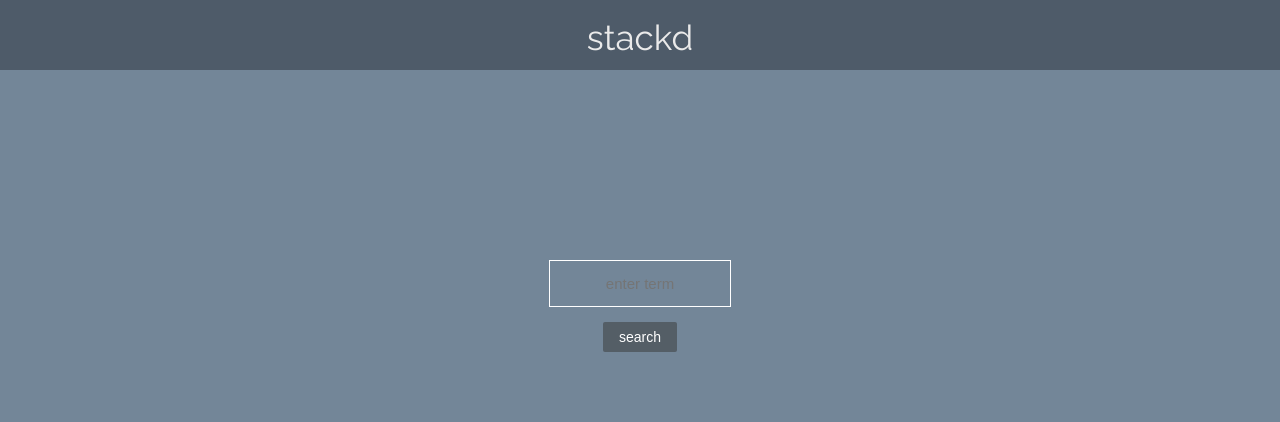
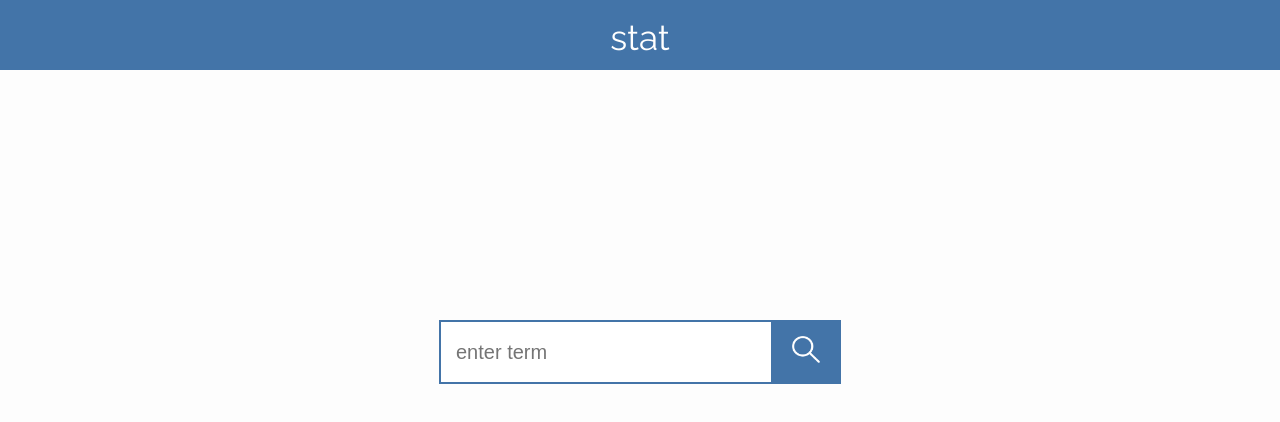
Before and after one commit to ngprogram/stackd, a website: page public/index.html in a window 1280 px wide. Drawn offline with nearby package versions, Linux system fonts and the light colour scheme; files that its build step writes are made by us from their sources; files whose address does not match are found by name.

Commit message:
(feat) home page styling

```diff
--- a/public/index.html
+++ b/public/index.html
@@ -1,7 +1,7 @@
 <!DOCTYPE html>
 <html ng-app="stackdApp">
   <head>
-    <meta charset="utf-8">  <!-- it's important for d3.js -->
+    <meta charset="utf-8">
     <script src="bower_components/angular/angular.js"></script>
     <script src="bower_components/d3/d3.js"></script>
     <script src="bower_components/nvd3/build/nv.d3.js"></script> <!-- or use another assembly -->
@@ -11,13 +11,12 @@
   <link href='http://fonts.googleapis.com/css?family=Raleway:700,400' rel='stylesheet' type='text/css'>
     <link href="./public/stylesheets/style.css" rel="stylesheet" type="text/css">
 
-    <!-- // <script src="https://ajax.googleapis.com/ajax/libs/angularjs/1.2.0/angular.min.js"></script> -->
    <script src="./public/pubApp.js"></script>
   </head>
 
   <body class="container" ng-controller="SearchController as searchCtrl">
     <div class="title">
-      stackd
+      stat
     </div>
 
     <div class="top-container" ng-show="searchCtrl.showData">
@@ -26,13 +25,13 @@
       </div>
 
       <div class="search-again-button">
-        <button class="btn" ng-click="searchCtrl.showData = !searchCtrl.showData">Search Again</button>
+        <button class="searchButton" ng-click="searchCtrl.showData = !searchCtrl.showData"><img src="./images/magnifierwhitethick.png" alt="search" style="height:43%"></button>
       </div>
     </div>
 
-    <div class="search-bar">
-      <input ng-model="term" placeholder="enter term">
-      <button class="btn" ng-click="searchCtrl.search(term)">search</button>
+    <div class="search-bar" ng-show="!searchCtrl.showData">
+      <div class="searchInput"><input ng-model="searchTerm" placeholder="enter term"></input></div>
+      <button class="searchButton" ng-click="searchCtrl.search(searchTerm)"><img src="./images/magnifierwhitethick.png" alt="search" style="height:43%"></button>
     </div>
 
     <div class="chart" ng-show="searchCtrl.showData">
--- a/public/pubApp.js
+++ b/public/pubApp.js
@@ -4,7 +4,7 @@
 
   app.controller('SearchController', ['$http', '$scope', 'ChartFactory', function($http, $scope, ChartFactory) {
     var vm = this;
-    this.searchTerm = '';
+    $scope.searchTerm = '';
     this.incomingData = {};
     this.showData = ChartFactory.showData;
     this.newData = ChartFactory.newData;
@@ -18,11 +18,13 @@
         console.log('hihi',ChartFactory.newData);
         console.log('hoho', vm.newData);
         console.log('success');
+        $scope.searchTerm = '';
+
         // console.log(1234,vm.incomingData.avg);
         vm.showData = true;
         ChartFactory.data[0].values[0].value = Math.round((vm.incomingData.avg * 100) * 100) / 100;
         if (vm.incomingData.avg < 0) {
-          ChartFactory.data[0].color = '#d62728';
+          ChartFactory.data[0].color = '#CF7273';
         }
         console.log(3333,ChartFactory.data);
       })
@@ -39,7 +41,6 @@
     //   console.log(this.data);
     //   console.log(vm.data)
     // }
-
 
   }]);
 
@@ -113,7 +114,7 @@
     var data = [
       {
         "key": "POSITIVE",
-        "color": "#1f77b4",
+        "color": "#728CCF",
         "values": [
           {
             "label" : "Group A" ,
--- a/public/stylesheets/style.css
+++ b/public/stylesheets/style.css
@@ -22,7 +22,7 @@ time, mark, audio, video {
 
 h3 {
   font-size: 20px;
-  color: white;
+  color: #4374a8;
   padding-bottom: 15px;
   padding-top: 10px;
 }
@@ -34,9 +34,8 @@ footer, header, hgroup, menu, nav, section {
 }
 body {
   font-family: 'Raleway', sans-serif;
-
   line-height: 1;
-  background-color: #738698;
+  background-color: #FDFDFD;
 }
 
 ol, ul {
@@ -55,34 +54,76 @@ table {
   border-spacing: 0;
 }
 
+
 /*Title*/
 .title {
 	padding-top: 20px;
   padding-bottom: 15px;
-  color: #EAEAEA;
+
+	color: #FFFFFF;
 	text-align: center;
 	font-size: 35px;
   font-family: 'Raleway', sans-serif;
-  background-color: #4E5B69;
+	background-color: #4374A8;
 }
 
 /*Search Bar*/
+.search-bar {
+  margin: 0 auto;
+  text-align: center;
+  position: relative;
+  top: 250px;
+	z-index: 1;
+  font-size: 0;
+}
+.searchInput {
+  text-align: left;
+  display: inline-block;
+}
 
-.search-bar {
-  width: 190px;
-  text-align: center;
-  height: 25px;
-  position: absolute;
-  top: 250px;
-  bottom: 0;
-  left: 0;
-  right: 0;
-  margin-left: auto;
-  margin-right: auto;
-  /*margin: auto;*/
-	z-index: 1;
+.searchButton {
+  display: inline-block;
+  border: none;
+  background: #4374A8;
+  font-size: 18px;
+  font-weight: bold;
+  color: #ffffff;
+  margin: 0 auto;
+  vertical-align: middle;
+  padding: 0 10px;
+  height: 64px;
+  width: 70px;
+}
 
-	/*border: solid;*/
+/* The next blocks of code are for user actions on the buttons. */
+.searchButton:hover {
+  text-decoration: none;
+  color: #ffffff;
+  background-color: #60bdc5;
+}
+
+button:focus {
+  outline:none;
+}
+
+input {
+  outline: none;
+  color: #4374a8;
+  height: 30px;
+  width: 300px;
+  border: 2px solid #4374a8;
+  border-right: none;
+  padding: 15px;
+  font-size: 20px;
+  text-align: left;
+  margin: 0 auto;
+  vertical-align: middle;
+}
+
+input:focus, input.focus.hover.active {
+  border: 2px solid #60bdc5;
+  border-right: none;
+  color: #4374a8;
 }
 
 text {
@@ -104,7 +145,7 @@ text {
   margin-left: auto;
   margin-right: auto;
 	z-index: 2;
-	background-color: #4A5664;
+
 }
 
 /*Top Section*/
@@ -129,7 +170,7 @@ text {
 
 /*Bottom Section*/
 .bottom-container {
-  color: #DCDDDD;
+  color: #60BDC5;
 	width: 90%;
   margin:auto;
   margin-top: 300px;
@@ -153,68 +194,9 @@ text {
 }
 
 
-input {
-  outline: none;
-  background-color: #738698;
-  color: white;
-  height: 15px;
-  width: 150px;
-  border: 1px solid white;
-  padding: 15px;
-  margin: 10px auto 10px auto;
-  font-size: 15px;
-  text-align: center;
-}
-
-input:focus, input.focus.hover.active {
-  background-color: white;
-  color: #738698;
-}
 
 li {
   padding-top: 10px;
   padding-bottom: 10px;
 
 }
-.btn {
-
-  -webkit-border-radius: 2px;
-  -moz-border-radius: 2px;
-  -ms-border-radius: 2px;
-  -o-border-radius: 2px;
-  border-radius: 2px;
-  -webkit-box-shadow: none;
-  -moz-box-shadow: none;
-  box-shadow: none;
-  -webkit-transition-property: background;
-  -moz-transition-property: background;
-  -o-transition-property: background;
-  transition-property: background;
-  -webkit-transition-duration: 0.3s;
-  -moz-transition-duration: 0.3s;
-  -o-transition-duration: 0.3s;
-  transition-duration: 0.3s;
-  background-color: #545E66;
-  color: #ffffff;
-  text-shadow: none;
-  border: none;
-  height: 30px;
-  line-height: 30px;
-  padding: 0px 15.6px;
-  font-weight: 300;
-  font-size: 14px;
-  /*border: 1px #969595 solid;*/
-  /*font-family: "Helvetica Neue Light", "Helvetica Neue", Helvetica, Arial, "Lucida Grande", sans-serif;*/
-  margin: 5px;
-  text-decoration: none;
-  text-align: center;
-  display: inline-block;
-
-}
-
-/* The next blocks of code are for user actions on the buttons. */
-.btn:hover {
-  text-decoration: none;
-  color: #ffffff;
-  background-color: #A6A6A6;
-}
```
Also changed, not shown: public/images/magnifierwhitethick.png (added), public/images/newapp-icon.png (deleted). Lines whose indentation alone changed are shown as unchanged.
